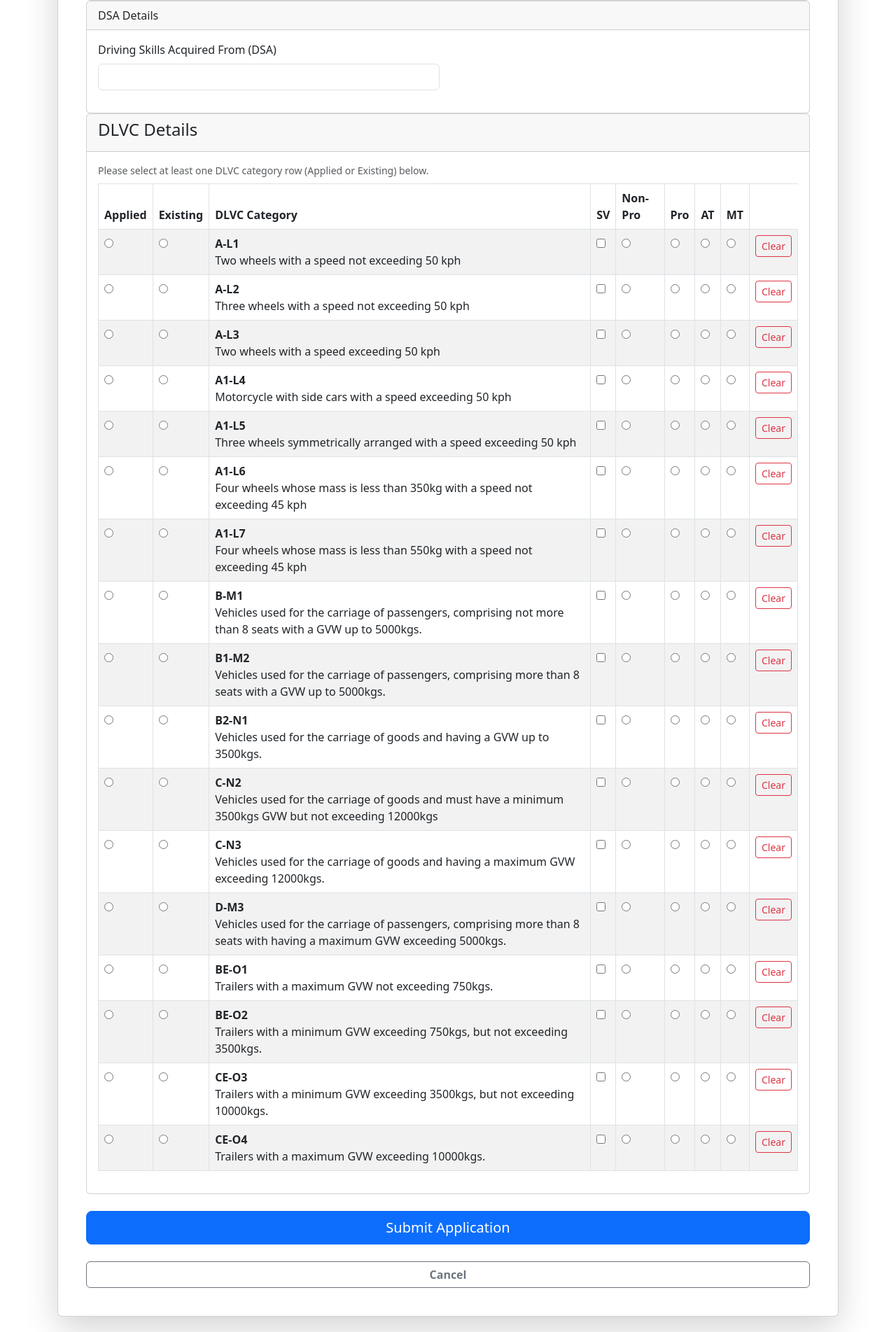
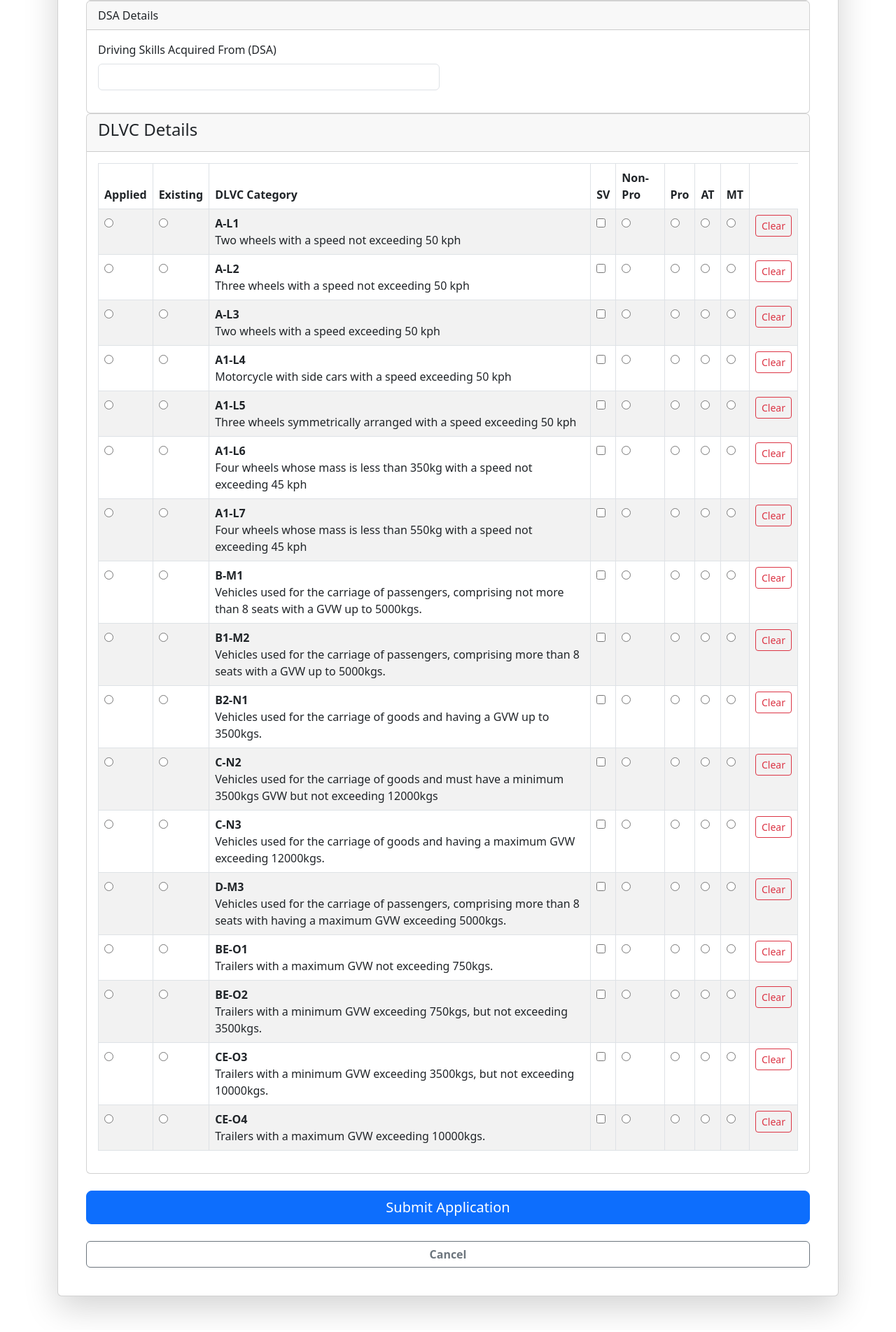
Before and after one commit to reonnee/infoman-licensedb, a Flask app: page /apply in a window 1280 px wide. Shown: the part 1988-3891 px from the top of the page at 70% size. After the commit the page ends 3869 px from the top, so only its background shows below. Run offline with Flask 3, Linux system fonts and the light colour scheme.

Commit message:
Update apply.html

```diff
--- a/project/templates/apply.html
+++ b/project/templates/apply.html
@@ -22,7 +22,7 @@
 
         <div class="card-body">
 
-            <form action="/submit" method="POST" id="licenseForm" novalidate>
+            <form action="/submit" method="POST">
 
             {% for section in sections %}
 
@@ -60,42 +60,35 @@
                                     type="date"
                                     class="form-control"
                                     name="{{ field_name }}"
-                                    required
                                 >
-                                <div class="invalid-feedback">This field is required.</div>
 
                                 {% elif field_type.startswith("tinyint") %}
 
                                 <select
                                     class="form-select"
                                     name="{{ field_name }}"
-                                    required
                                 >
                                     <option value="">Select</option>
                                     <option value="1">Yes</option>
                                     <option value="0">No</option>
                                 </select>
-                                <div class="invalid-feedback">Please make a selection.</div>
 
                                 {% elif field_name == "Sex" %}
 
                                 <select
                                     class="form-select"
                                     name="{{ field_name }}"
-                                    required
                                 >
                                     <option value="">Select Sex</option>
                                     <option value="M">Male</option>
                                     <option value="F">Female</option>
                                 </select>
-                                <div class="invalid-feedback">Please select sex.</div>
 
                                 {% elif field_name == "Civil Status" %}
 
                                 <select
                                     class="form-select"
                                     name="{{ field_name }}"
-                                    required
                                 >
                                     <option value="">Select Status</option>
                                     <option>Single</option>
@@ -103,14 +96,12 @@
                                     <option>Widowed</option>
                                     <option>Separated</option>
                                 </select>
-                                <div class="invalid-feedback">Please select civil status.</div>
 
                                 {% elif field_name == "Blood Type" %}
 
                                 <select
                                     class="form-select"
                                     name="{{ field_name }}"
-                                    required
                                 >
                                     <option value="">Select Blood Type</option>
                                     <option>A+</option>
@@ -122,14 +113,12 @@
                                     <option>O+</option>
                                     <option>O-</option>
                                 </select>
-                                <div class="invalid-feedback">Please select blood type.</div>
 
                                 {% elif field_name == "Highest Educational Attainment (HEA)" %}
 
                                 <select
                                     class="form-select"
                                     name="{{ field_name }}"
-                                    required
                                 >
                                     <option value="">Select HEA</option>
                                     <option value="Edu1">Elementary</option>
@@ -137,21 +126,18 @@
                                     <option value="Edu3">College</option>
                                     <option value="Edu4">Graduate</option>
                                 </select>
-                                <div class="invalid-feedback">Please select educational attainment.</div>
 
                                 {% elif field_name == "License Classification Applied For (LCA)" %}
 
                                 <select
                                     class="form-select"
                                     name="{{ field_name }}"
-                                    required
                                 >
                                     <option value="">Select LCA</option>
                                     <option value="1">Student Driver's Permit (SP)</option>
                                     <option value="2">Driver's License (OL)</option>
                                     <option value="3">Conductor's License (CL)</option>
                                 </select>
-                                <div class="invalid-feedback">Please select a classification.</div>
 
                                 {% elif field_name == "Condition"%}
 
@@ -172,13 +158,11 @@
                                 <select
                                     class="form-select"
                                     name="{{ field_name }}"
-                                    required
                                 >
                                     <option value="">Select TOA</option>
                                     <option value="New">New Application</option>
                                     <option value="Renewal">Renewal</option>
                                 </select>
-                                <div class="invalid-feedback">Please select type of application.</div>
 
                                 {% else %}
 
@@ -186,9 +170,7 @@
                                     type="text"
                                     class="form-control"
                                     name="{{ field_name }}"
-                                    required
                                 >
-                                <div class="invalid-feedback">This field is required.</div>
 
                                 {% endif %}
 
@@ -212,9 +194,6 @@
 
     <div class="card-body">
 
-        <p class="text-muted small mb-2">Please select at least one DLVC category row (Applied or Existing) below.</p>
-        <div id="dlvc-error" class="alert alert-danger d-none">Please complete at least one DLVC row (Applied/Existing, Category, and AT/MT) before submitting.</div>
-
         <div class="table-responsive">
 
         <table class="table table-bordered table-striped">
@@ -236,14 +215,14 @@
 
                 {% for code, description in categories %}
 
-                <tr class="dlvc-row" data-code="{{ code }}">
+                <tr class="dlvc-row">
 
                     <td>
-                        <input type="radio" class="status-radio" name="status_{{ code }}" value="Applied">
+                        <input type="radio" name="status_{{ code }}" value="Applied">
                     </td>
 
                     <td>
-                        <input type="radio" class="status-radio" name="status_{{ code }}" value="Existing">
+                        <input type="radio" name="status_{{ code }}" value="Existing">
                     </td>
 
                     <td>
@@ -256,19 +235,19 @@
                     </td>
 
                     <td>
-                        <input type="radio" class="category-radio" name="category_{{ code }}" value="NPL">
+                        <input type="radio" name="category_{{ code }}" value="NPL">
                     </td>
 
                     <td>
-                        <input type="radio" class="category-radio" name="category_{{ code }}" value="PL">
+                        <input type="radio" name="category_{{ code }}" value="PL">
                     </td>
 
                     <td>
-                        <input type="radio" class="clutch-radio" name="clutch_{{ code }}" value="AT">
+                        <input type="radio" name="clutch_{{ code }}" value="AT">
                     </td>
 
                     <td>
-                        <input type="radio" class="clutch-radio" name="clutch_{{ code }}" value="MT">
+                        <input type="radio" name="clutch_{{ code }}" value="MT">
                     </td>
 
                     <td>
@@ -288,7 +267,6 @@
 
 </div>
                 <div class="d-grid mt-4">
-                    <div id="form-error" class="alert alert-danger d-none mb-3">Please fill out all required fields before submitting.</div>
                     <button type="submit" class="btn btn-primary btn-lg">
                         Submit Application
                     </button>
@@ -303,85 +281,35 @@
 </div>
 
 <script>
-    const form = document.getElementById('licenseForm');
-    const formError = document.getElementById('form-error');
-    const dlvcError = document.getElementById('dlvc-error');
-
     document.querySelectorAll('.dlvc-row').forEach(row => {
+    const radios = row.querySelectorAll('input[type="radio"]');
+    const checkboxed = row.querySelectorAll('input[type="checkbox"]');
     const statusRadios = row.querySelectorAll('.status-radio');
     const categoryRadios = row.querySelectorAll('.category-radio');
     const clutchRadios = row.querySelectorAll('.clutch-radio');
-        const checkboxes = row.querySelectorAll('input[type="checkbox"]');
-
-        const isRowActive = () => Array.from(statusRadios).some(r => r.checked);
 
     const updateValidation = () => {
-            const active = isRowActive();
-            categoryRadios.forEach(r => r.required = active);
-            clutchRadios.forEach(r => r.required = active);
+        let rowIsActive = Array.from(radios).some(r => r.checked);
+
+        statusRadios.forEach(r => r.required = rowIsActive);
+        categoryRadios.forEach(r => r.required = rowIsActive);
+        clutchRadios.forEach(r => r.required = rowIsActive);
     };
 
-        [...statusRadios, ...categoryRadios, ...clutchRadios].forEach(radio => {
+    radios.forEach(radio => {
         radio.addEventListener('change', updateValidation);
     });
 
     const clearBtn = row.querySelector('.clear-row-btn');
     if (clearBtn) {
         clearBtn.addEventListener('click', () => {
-                statusRadios.forEach(r => r.checked = false);
-                categoryRadios.forEach(r => r.checked = false);
-                clutchRadios.forEach(r => r.checked = false);
-                checkboxes.forEach(c => c.checked = false);
+            radios.forEach(r => r.checked = false);
+            checkboxed.forEach(c => c.checked = false);
             updateValidation();
         });
     }
 });
 
-    function atLeastOneDlvcRowComplete() {
-        const rows = document.querySelectorAll('.dlvc-row');
-        return Array.from(rows).some(row => {
-            const status = row.querySelector('.status-radio:checked');
-            const category = row.querySelector('.category-radio:checked');
-            const clutch = row.querySelector('.clutch-radio:checked');
-            return status && category && clutch;
-        });
-    }
-
-    form.addEventListener('submit', function (e) {
-        let valid = true;
-
-        // Run native HTML5 validation on all required text/date/select fields
-        if (!form.checkValidity()) {
-            valid = false;
-        }
-
-        // Check DLVC table separately, since it's not driven by simple `required` attrs
-        if (!atLeastOneDlvcRowComplete()) {
-            valid = false;
-            dlvcError.classList.remove('d-none');
-        } else {
-            dlvcError.classList.add('d-none');
-        }
-
-        if (!valid) {
-            e.preventDefault();
-            e.stopPropagation();
-
-            formError.classList.remove('d-none');
-            form.classList.add('was-validated');
-
-            // Scroll to the first invalid field so the user can see it
-            const firstInvalid = form.querySelector(':invalid');
-            if (firstInvalid) {
-                firstInvalid.scrollIntoView({ behavior: 'smooth', block: 'center' });
-                firstInvalid.focus();
-            } else {
-                dlvcError.scrollIntoView({ behavior: 'smooth', block: 'center' });
-            }
-        } else {
-            formError.classList.add('d-none');
-        }
-    });
 </script>
 
 </body>
```
Lines whose indentation alone changed are shown as unchanged.
